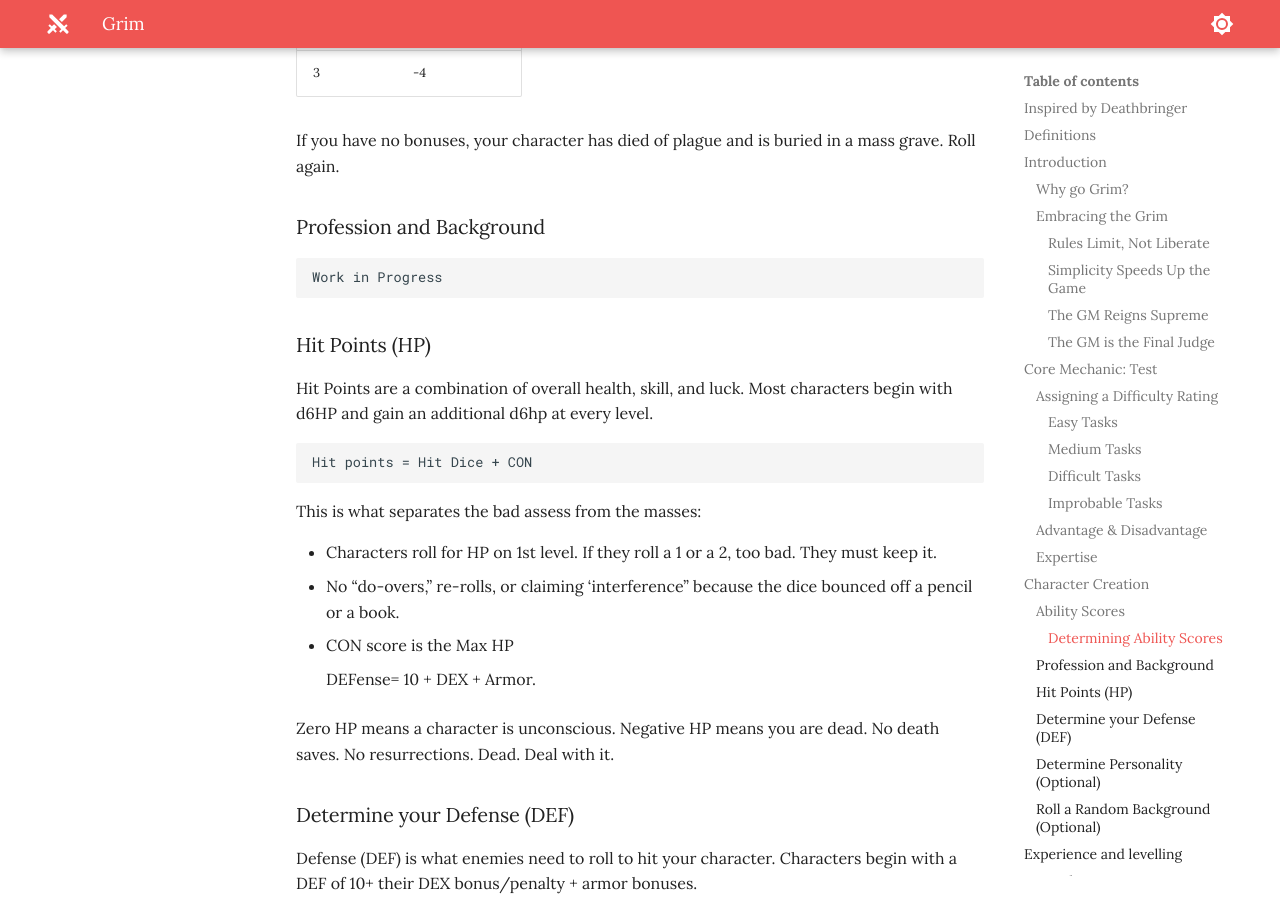
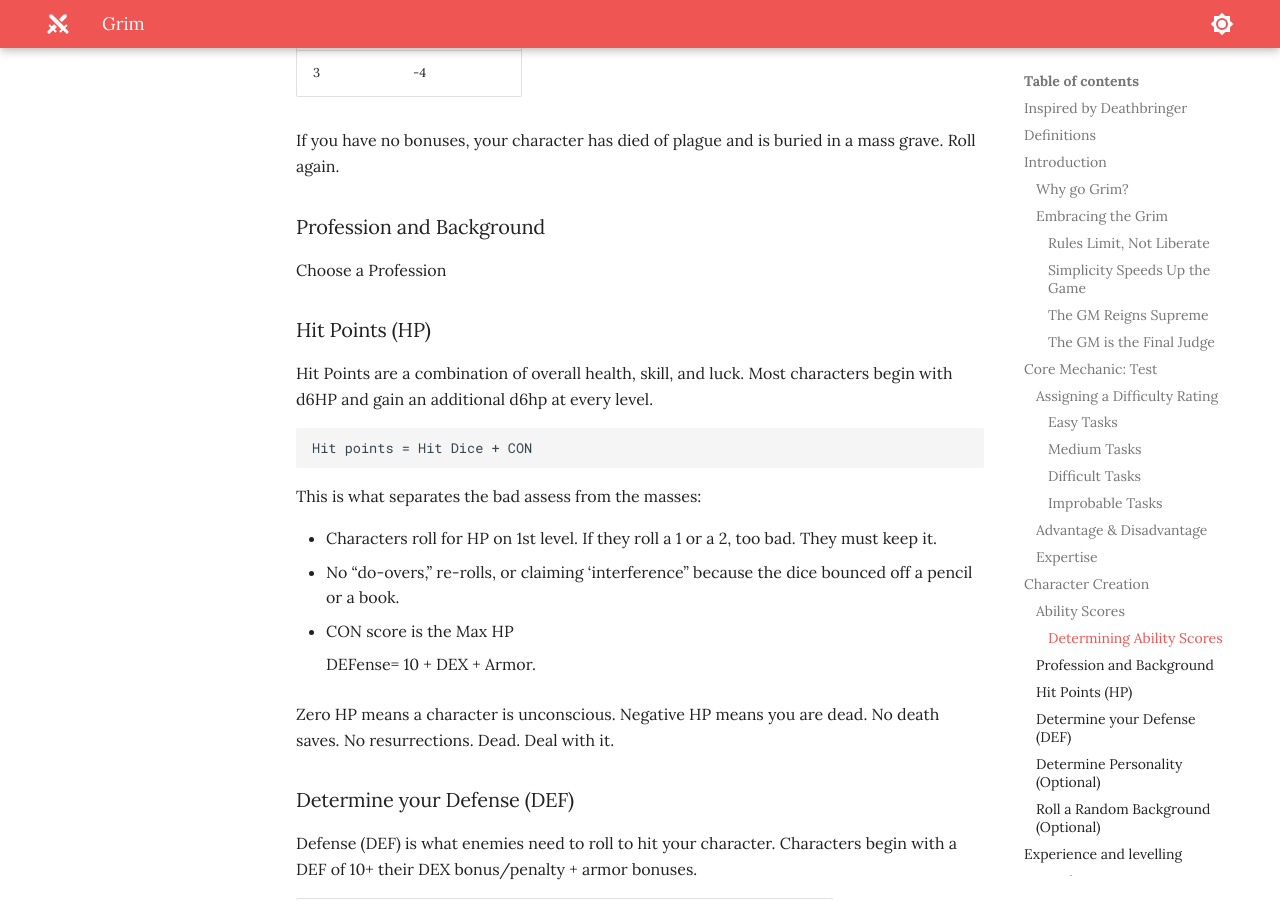
Before and after one commit to jonasmcferreira/adventures, an MkDocs documentation site: the page built from docs/grimherald/grimherald.md, in a window 1280 px wide and 900 px high, scrolled down 9191 px. Built offline with MkDocs 1.6.1 and Material for MkDocs 9.7.7, drawn with Linux system fonts in a browser that asks for light colours.

Commit message:
modified docs/grimherald/grimherald.md

```diff
--- a/docs/grimherald/grimherald.md
+++ b/docs/grimherald/grimherald.md
@@ -251,7 +251,7 @@ If you have no bonuses, your character has died of plague and is buried in a mas
 
 ### Profession and Background
 
-    Work in Progress
+Choose a Profession
 
 ### Hit Points (HP)
 
```
